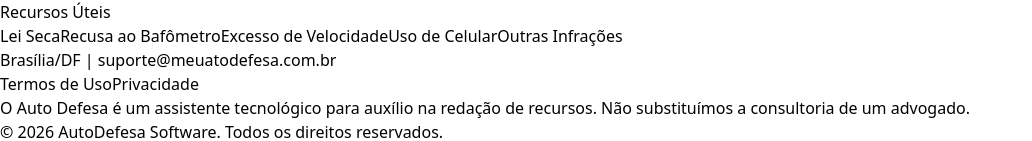
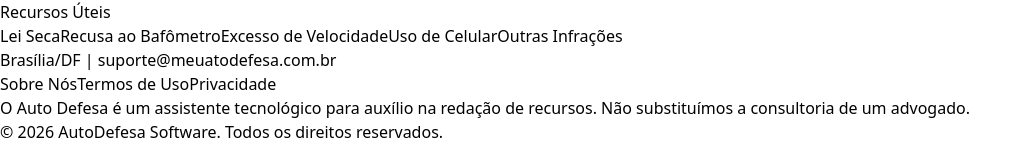
Before and after one commit to rodrigocvmd/auto-defesa, a React (Vite) app in the folder client/: page / in a window 1280 px wide. Shown: the part 9486-9627 px from the top of the page, without its empty margins (0-1032 px from the left). Built offline with nearby package versions, Linux system fonts and the light colour scheme; no server answers.

Commit message:
check commit

```diff
--- a/client/src/App.jsx
+++ b/client/src/App.jsx
@@ -6,6 +6,7 @@ import Home from './pages/Home';
 import UploadDefense from './pages/UploadDefense';
 import Terms from './pages/Terms';
 import Privacy from './pages/Privacy';
+import About from './pages/About';
 import Login from './pages/Login';
 import Register from './pages/Register';
 import Profile from './pages/Profile';
@@ -49,6 +50,7 @@ function App() {
 
             <Route path="/terms" element={<Terms />} />
             <Route path="/privacy" element={<Privacy />} />
+            <Route path="/about" element={<About />} />
             <Route path="/how-it-works" element={<HowItWorks />} />
             <Route path="/help" element={<Help />} />
           </Routes>
--- a/client/src/layouts/MainLayout.jsx
+++ b/client/src/layouts/MainLayout.jsx
@@ -302,6 +302,9 @@ const MainLayout = ({ children }) => {
 						</a>{" "}
 					</p>
 					<div className="flex justify-center gap-4 text-sm text-gray-500 mb-4">
+						<Link to="/about" className="hover:underline">
+							Sobre Nós
+						</Link>
 						<Link to="/terms" className="hover:underline">
 							Termos de Uso
 						</Link>
```
